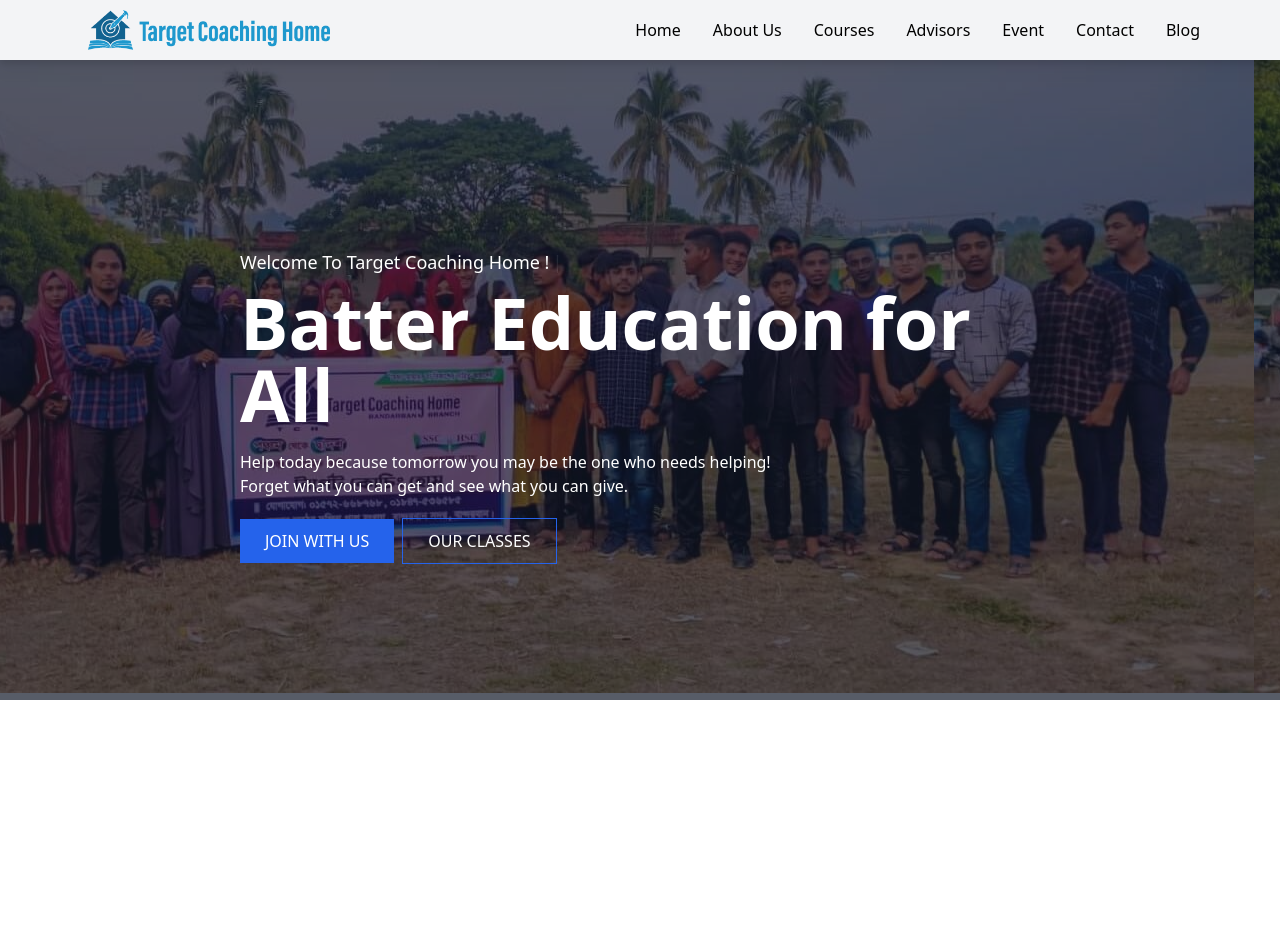
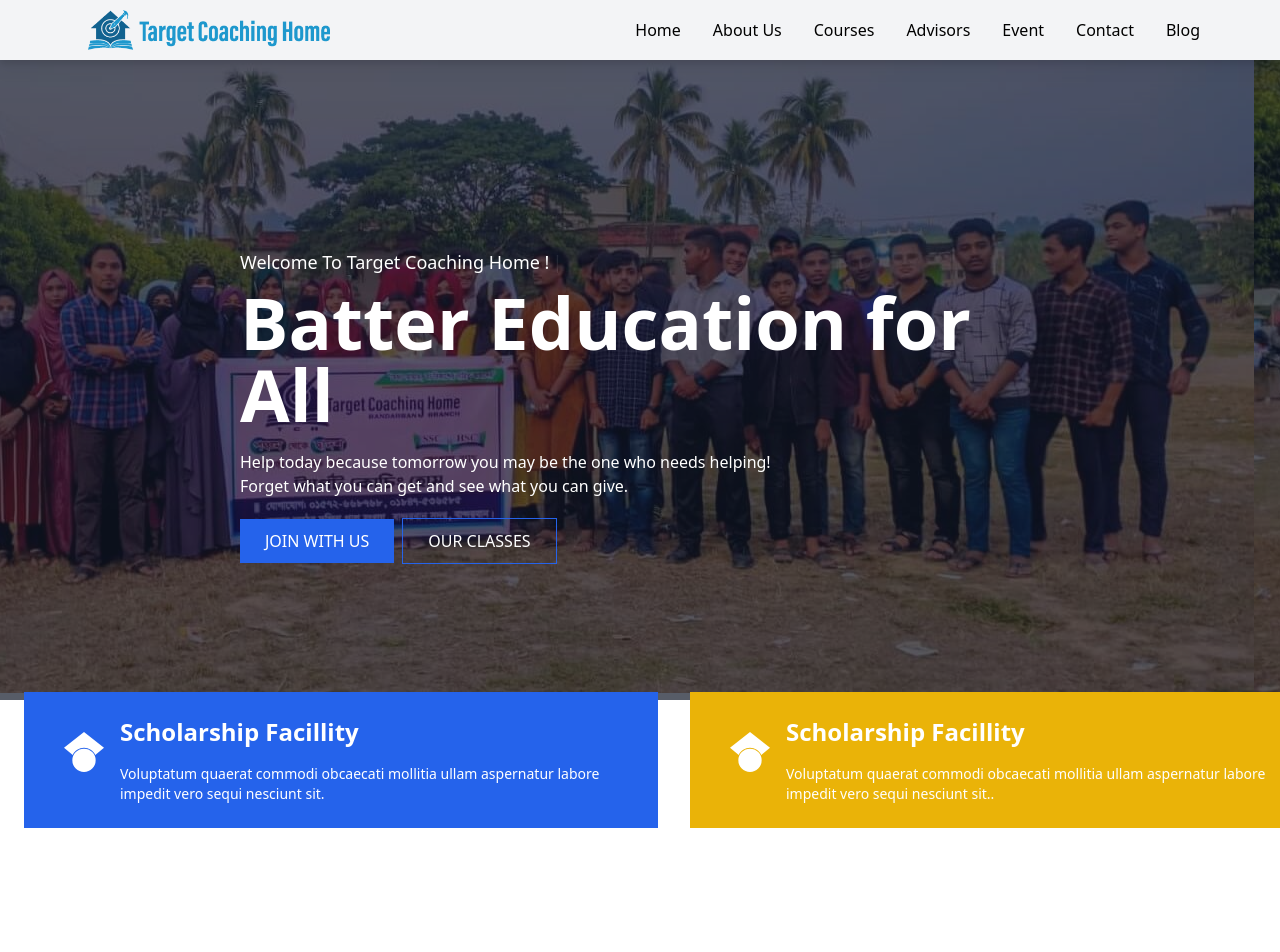
Before and after one commit to hamim2114/target-coaching, a React (Vite) app: page / in a window 1280 px wide. Shown: the top 952 px of the page. Built offline with nearby package versions, Linux system fonts and the light colour scheme.

Commit message:
front complate

```diff
--- a/src/Components/About.jsx
+++ b/src/Components/About.jsx
@@ -17,7 +17,7 @@ const About = () => {
     <section id="about" className="mt-[8rem] md:mb-[6rem] mb-[3rem]">
       <div className="px-6">
         <div className="mx-auto grid md:grid-cols-2 gap-x-8 md:w-[1300px]">
-          <div data-aos='fade-up' className="flex md:p-6 p-4 text-white relative bg-blue-600">
+          <div className="flex md:p-6 p-4 text-white relative bg-blue-600">
             <div className="m-4">
               <SiGooglescholar size={40} />
             </div>
@@ -32,7 +32,7 @@ const About = () => {
             </div>
           </div>
 
-          <div data-aos='fade-up' className="flex md:p-6 p-4 text-white relative bg-yellow-500">
+          <div className="flex md:p-6 p-4 text-white relative bg-yellow-500">
             <div className="m-4">
               <SiGooglescholar size={40} />
             </div>
```
